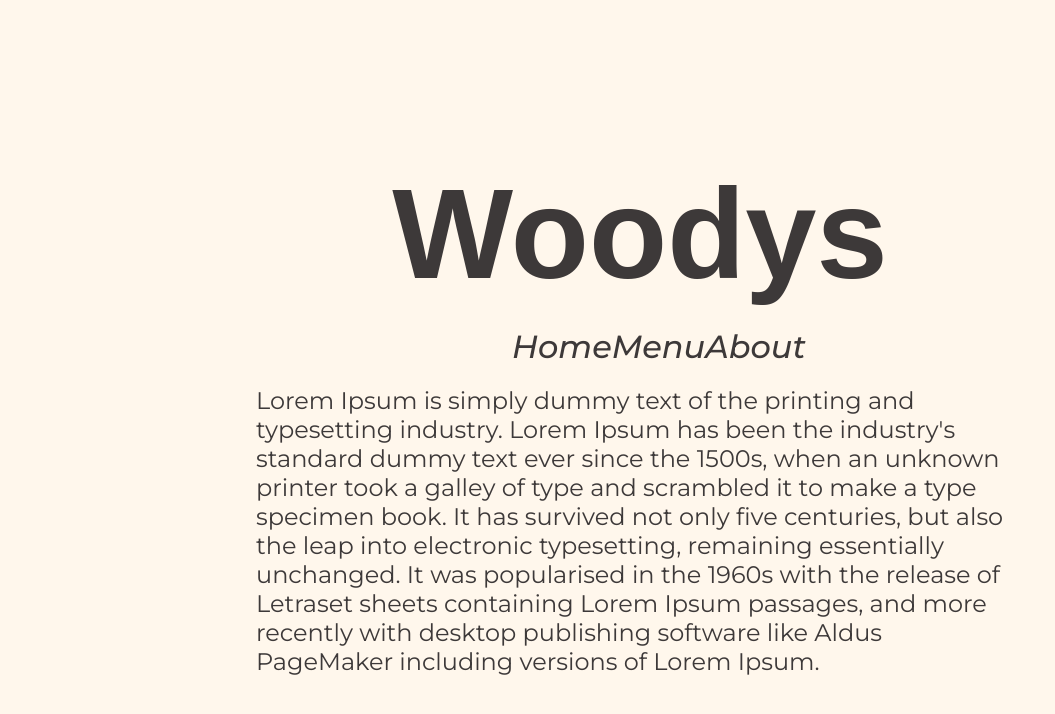
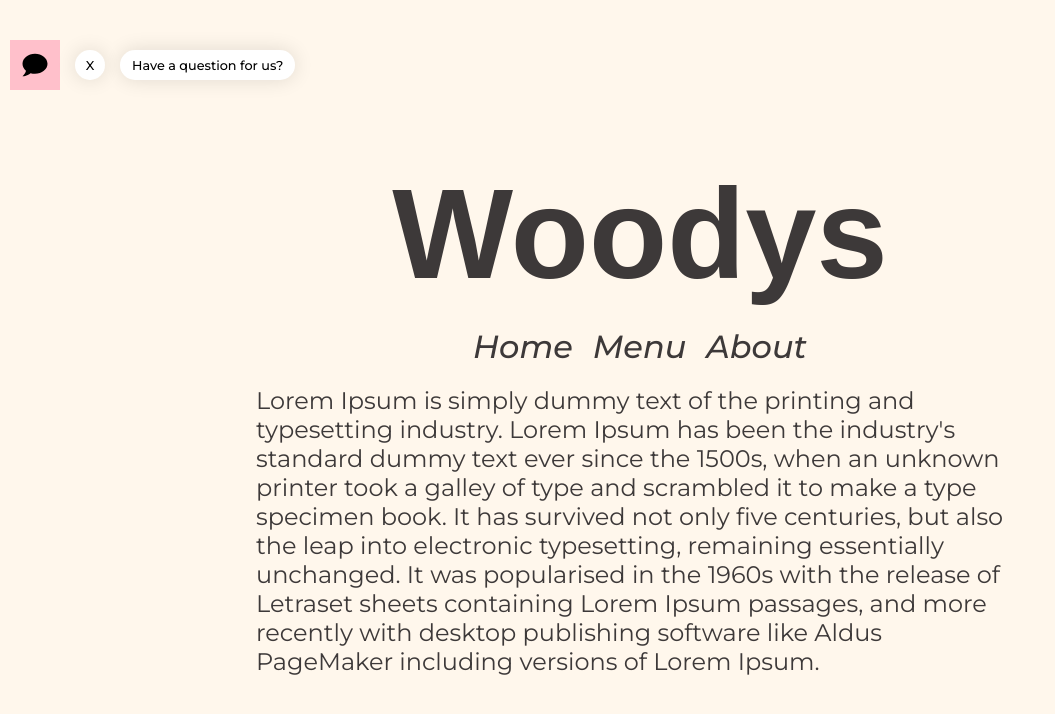
Before and after one commit to Mrsguigles11/restaurant_page, a website built with webpack: page src/template.html in a window 1280 px wide. Shown: the whole page, without its empty margins (0-1055 px from the left). Built offline with nearby package versions, Linux system fonts and the light colour scheme; a web font is replaced by a local one.

Commit message:
Create a header with some styled chat icons.

```diff
--- a/src/styles.css
+++ b/src/styles.css
@@ -35,10 +35,6 @@ h1 {
     font-size: 8rem;
 }
 
-header {
-    margin-top: 20px;
-}
-
 button {
     font-family: inherit;
     background-color: rgb(255, 247, 236);
@@ -50,8 +46,55 @@ button {
     color: rgb(61, 57, 57);
 }
 
-nav {
+.content_nav {
     width: 20vw;
     display: flex;
-    justify-content: space-between;
+    justify-content: center;
+    column-gap: 20px;
+    margin-top: 20px;
 }
+
+header {
+    position: fixed;
+    left: 0;
+    top: 40px;
+    width: 100vw;
+    padding-left: 10px;
+}
+
+img {
+    height: 30px;
+}
+
+.image_container {
+    background-color: pink;
+    display: flex;
+    justify-content: center;
+    align-items: center;
+    width: 50px;
+    height: 50px;
+   cursor: pointer;
+}
+
+.header_nav {
+    display: flex;
+    column-gap: 15px;
+    align-items: center;
+}
+
+.header_nav_button {
+    background-color: white;
+    color: black;
+    font-size: 0.8rem;
+    border-radius: 40px;
+    padding: 8px 12px;
+    font-style: normal;
+    height: 30px;
+    box-shadow: 0px 0px 20px 0px rgba(0, 0, 0, 0.123);
+}
+
+.image_container + .header_nav_button {
+    border-radius: 50%;
+    width: 30px;
+    padding: 8px;
+}
--- a/src/template.html
+++ b/src/template.html
@@ -6,14 +6,19 @@
     <title>Restaurant Page</title>
 </head>
 <body>
-    <h1>Woodys</h1>
     <header>
-        <nav>
-            <button id="home">Home</button>
-            <button id="menu">Menu</button>
-            <button id="about">About</button>
+        <nav class="header_nav">
+            <div class="image_container"><img src="../img/chat.svg" alt="chat_icon"></div>
+            <button class="header_nav_button">X</button>
+            <button class="header_nav_button">Have a question for us?</button>
         </nav>
     </header>
+    <h1>Woodys</h1>
+    <nav class="content_nav">
+        <button id="home">Home</button>
+        <button id="menu">Menu</button>
+        <button id="about">About</button>
+    </nav>
     <div id="content"></div>
 </body>
 </html>
```
Also changed, not shown: img/chat.svg (added).
